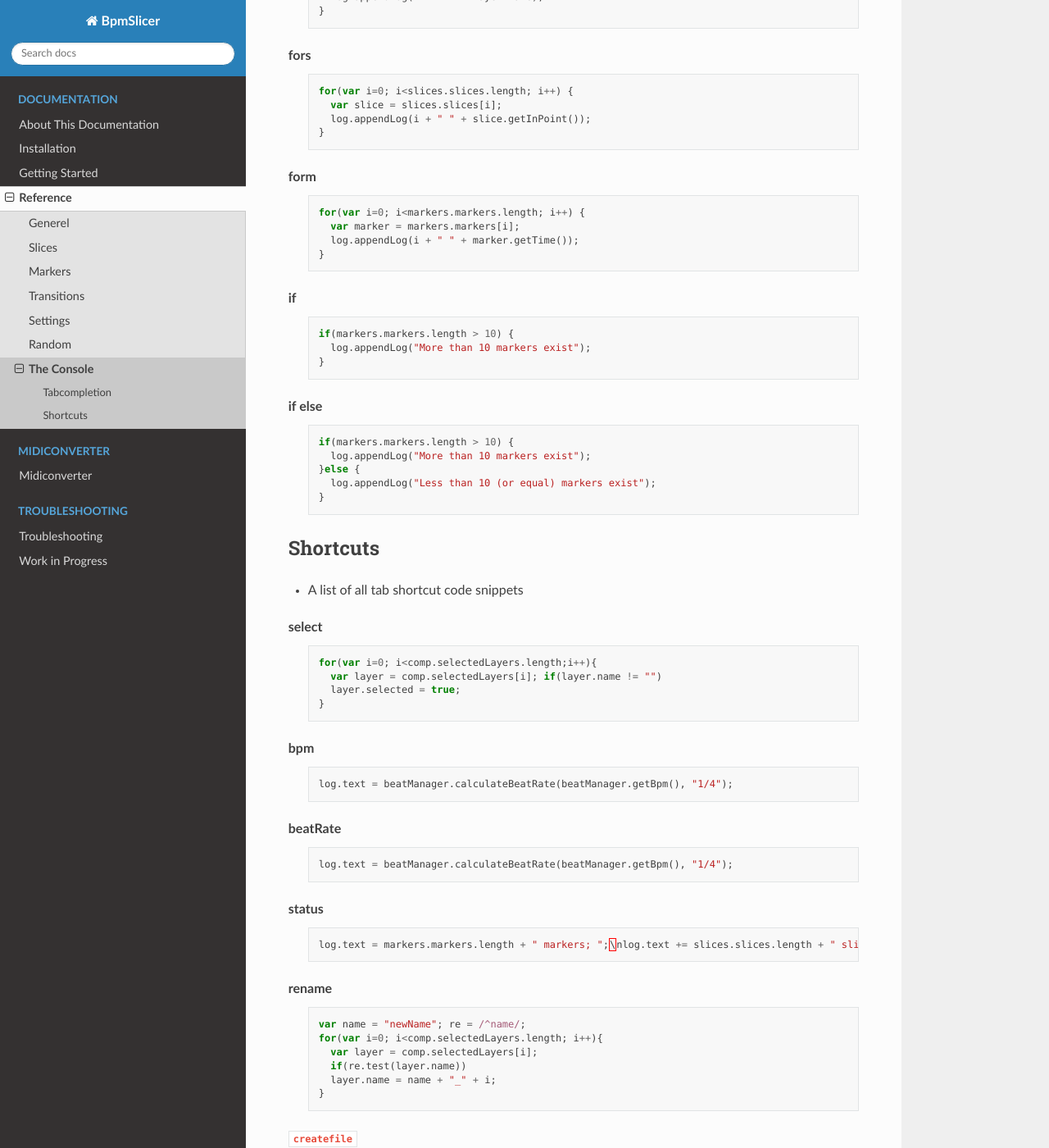
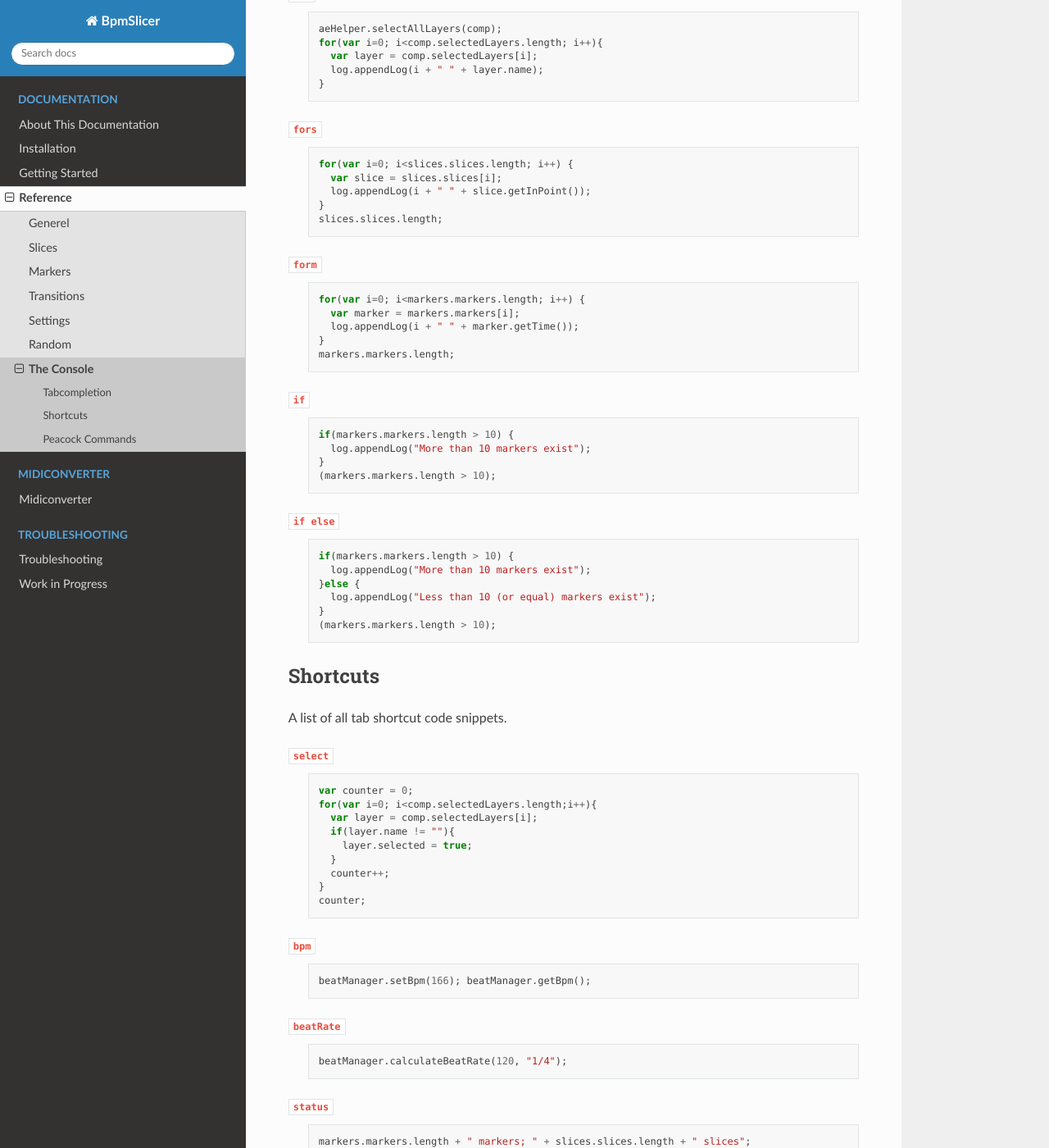
Before and after one commit to peacockIT/Peacock-AE-BpmSlicer-Docs, a Sphinx documentation site: the page built from docs/source/reference/console.rst, in a window 1280 px wide and 1400 px high, scrolled down 1089 px. Shown: the whole window at 82% size. Built offline with Sphinx 7.4.7 and the Read the Docs theme 2.0.0, drawn with Linux system fonts in a browser that asks for light colours; some of the changed text lies outside the part shown.

Commit message:
improve documentation

```diff
--- a/docs/source/reference/console.rst
+++ b/docs/source/reference/console.rst
@@ -24,39 +24,44 @@
 
 Tabcompletion
 -------------
+A list of all tab completion code snippets.
 
-for
+``for``
     .. code-block:: javascript
 
+      aeHelper.selectAllLayers(comp);
       for(var i=0; i<comp.selectedLayers.length; i++){
         var layer = comp.selectedLayers[i];
         log.appendLog(i + " " + layer.name);
       }
 
-fors
+``fors``
     .. code-block:: javascript
 
       for(var i=0; i<slices.slices.length; i++) {
         var slice = slices.slices[i];
         log.appendLog(i + " " + slice.getInPoint());
       }
+      slices.slices.length;
 
-form
+``form``
     .. code-block:: javascript
 
       for(var i=0; i<markers.markers.length; i++) {
         var marker = markers.markers[i];
         log.appendLog(i + " " + marker.getTime());
       }
+      markers.markers.length;
 
-if
+``if``
     .. code-block:: javascript
 
       if(markers.markers.length > 10) {
         log.appendLog("More than 10 markers exist");
       }
+      (markers.markers.length > 10);
 
-if else
+``if else``
     .. code-block:: javascript
 
       if(markers.markers.length > 10) {
@@ -64,54 +69,85 @@
       }else {
         log.appendLog("Less than 10 (or equal) markers exist");
       }
+      (markers.markers.length > 10);
 
 
 Shortcuts
 ---------
 
-- A list of all tab shortcut code snippets
+A list of all tab shortcut code snippets.
 
-select
-      .. code-block:: javascript
+``select``
+    .. code-block:: javascript
 
-        for(var i=0; i<comp.selectedLayers.length;i++){
-          var layer = comp.selectedLayers[i]; if(layer.name != "")
+      var counter = 0;
+      for(var i=0; i<comp.selectedLayers.length;i++){
+        var layer = comp.selectedLayers[i];
+        if(layer.name != ""){
           layer.selected = true;
         }
+        counter++;
+      }
+      counter;
 
-bpm
-      .. code-block:: javascript
+``bpm``
+    .. code-block:: javascript
 
-        log.text = beatManager.calculateBeatRate(beatManager.getBpm(), "1/4");
+       beatManager.setBpm(166); beatManager.getBpm();
 
-beatRate
-      .. code-block:: javascript
+``beatRate``
+    .. code-block:: javascript
 
-        log.text = beatManager.calculateBeatRate(beatManager.getBpm(), "1/4");
+       beatManager.calculateBeatRate(120, "1/4");
 
-status
-      .. code-block:: javascript
+``status``
+    .. code-block:: javascript
 
-        log.text = markers.markers.length + " markers; ";\nlog.text += slices.slices.length + " slices";
+       markers.markers.length + " markers; " + slices.slices.length + " slices";
 
-rename
-      .. code-block:: javascript
+``rename``
+    .. code-block:: javascript
 
-        var name = "newName"; re = /^name/;
-        for(var i=0; i<comp.selectedLayers.length; i++){
-          var layer = comp.selectedLayers[i];
-          if(re.test(layer.name))
-          layer.name = name + "_" + i;
-        }
+       var name = "newName";
+       re = /^newName/;
+       aeHelper.selectAllLayers(comp);
+       var counter = 0;
+       for(var i=0; i<comp.selectedLayers.length; i++){
+         var layer = comp.selectedLayers[i];
+         if(re.test(layer.name))
+         if(re.test(layer.name)){
+           layer.name = name + "_" + i;
+           counter++;
+         }
+       }
+       counter;
 
 ``createfile``
-      .. code-block:: javascript
+    .. code-block:: javascript
 
-        var text = "";
-        var filePath = Folder.desktop.fullName + "/_default.txt";
-        var file = new File(filePath);
-        if(file === null)
-          file = File.saveDialog("Choose a txt file","*.txt*", filePath);
-        file.open("w");
-        file.writeln(text.toString());
-        file.close();
+       var text = "";
+       var filePath = Folder.desktop.fullName + "/_default.txt";
+       var file = new File(filePath);
+       //var file = File.saveDialog("Choose a txt file","*.txt*", Folder.desktop);
+       if(file === null)
+         file = File.saveDialog("Choose a txt file","*.txt*", filePath);
+       file.open("w");
+       file.writeln(text.toString());
+       file.close();
+
+
+
+Peacock Commands
+----------------
+
+A list of all tab peacock commands code snippets.
+
+``marker``
+    .. code-block:: javascript
+
+      markers.addCompMarker(comp, new Marker(10, { duration:0.0 }));
+
+``slice``
+    .. code-block:: javascript
+
+       slices.addCompSlice(comp, new Slice(5,10, { velocity:1.0 }));
```
